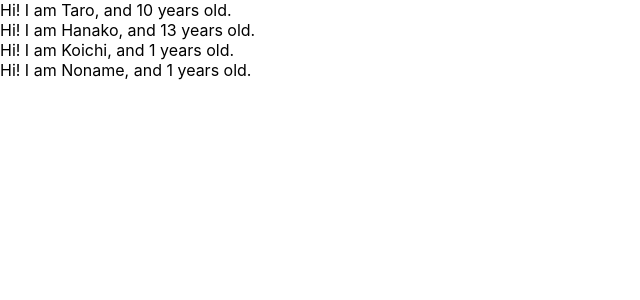
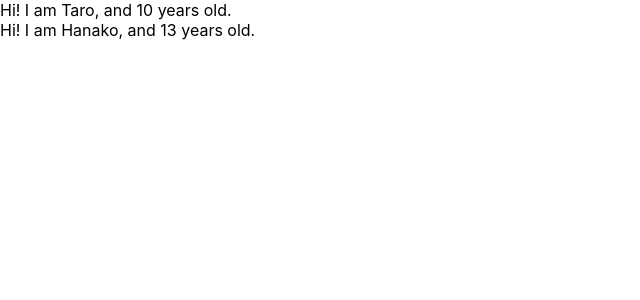
Before and after one commit to kooooichi24/udemy-react-redux-crud-application, a React (Create React App) app: page / in a window 1280 px wide. Shown: the top 300 px of the page, without its empty margins (0-640 px from the left). Built offline with nearby package versions, Linux system fonts and the light colour scheme.

Commit message:
3-16/learn prop types

```diff
--- a/src/App.js
+++ b/src/App.js
@@ -1,11 +1,10 @@
 import React from 'react';
+import PropTypes from 'prop-types';
 
 function App() {
   const profiles = [
     { name: "Taro", age: 10 },
-    { name: "Hanako", age: 13 },
-    { name: "Koichi" },
-    { }
+    { name: "Hanako", age: 13 }
   ]
   return (
     <div>
@@ -22,9 +21,9 @@ function User(props) {
   return <div>Hi! I am {props.name}, and {props.age} years old.</div>
 }
 
-User.defaultProps = {
-  name: "Noname",
-  age: 1
+User.propTypes = {
+  name: PropTypes.string.isRequired,
+  age: PropTypes.number.isRequired
 }
 
 export default App;
```
